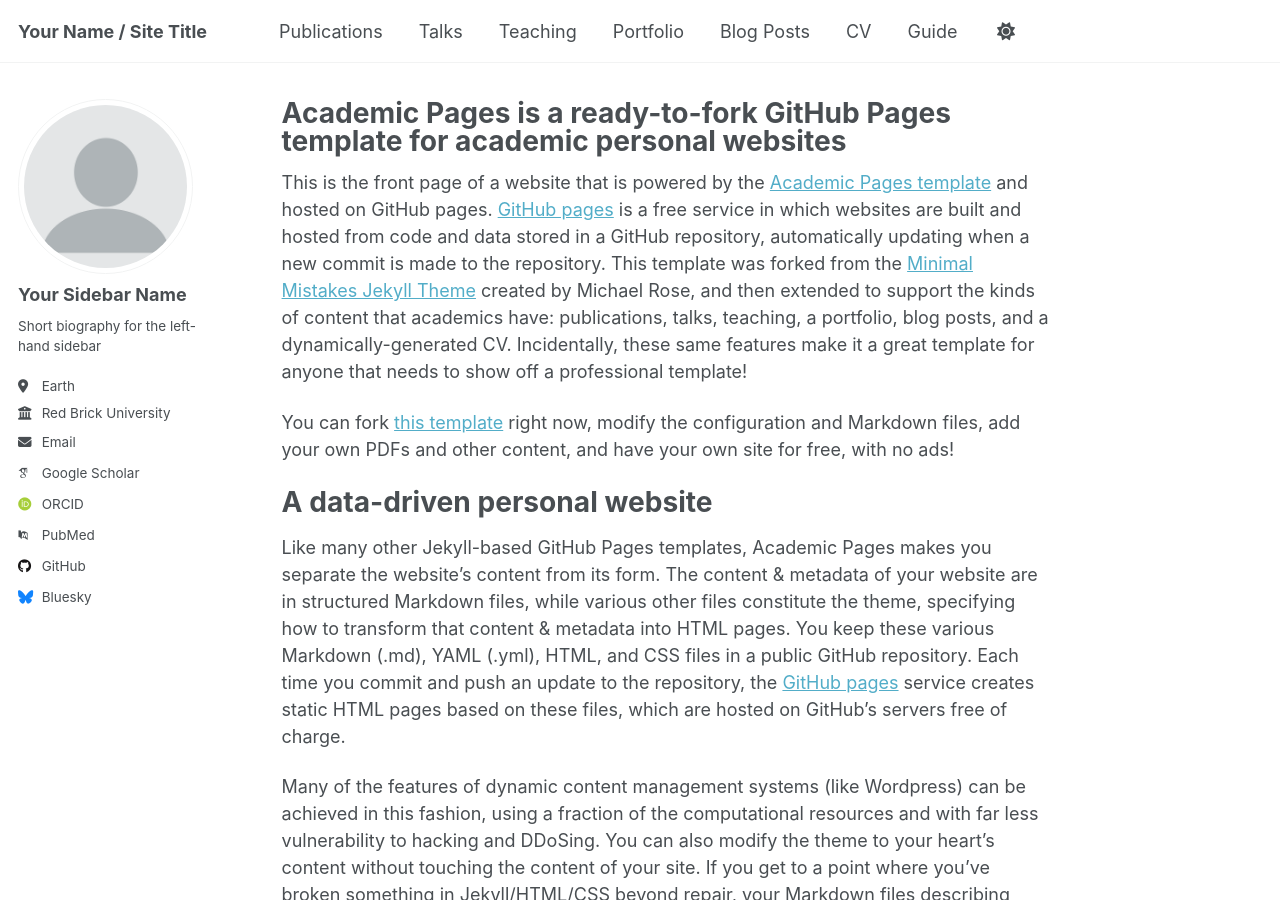
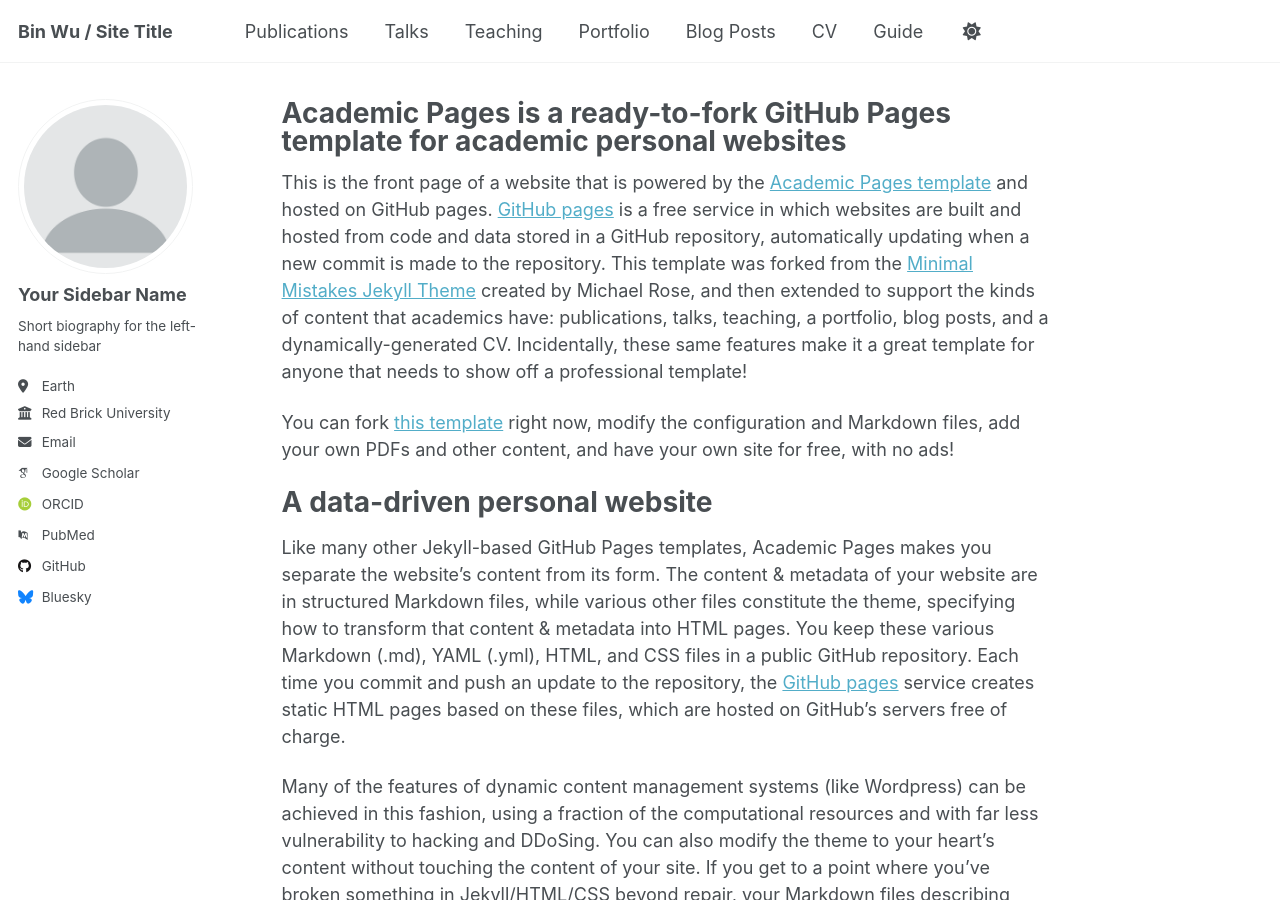
Before and after one commit to BinWu58/BinWu.github.io, a Jekyll site: the page built from _pages/about.md, in a window 1280 px wide and 900 px high. Built offline with Jekyll 4.4.1, drawn with Linux system fonts in a browser that asks for light colours; some web fonts are replaced; a script that is not in the unit is left out.

Commit message:
_config.yml

```diff
--- a/_config.yml
+++ b/_config.yml
@@ -9,7 +9,7 @@
 # Basic Site Settings
 locale                   : "en-US"
 site_theme               : "default" # Currently available options are "default", "air"
-title                    : "Your Name / Site Title"
+title                    : "Bin Wu / Site Title"
 title_separator          : "-"
 name                     : &name "Your Name"
 description              : &description "Your Name's academic portfolio"   # Update this with a general description of your site, this is the default if not overridden by a page
```
